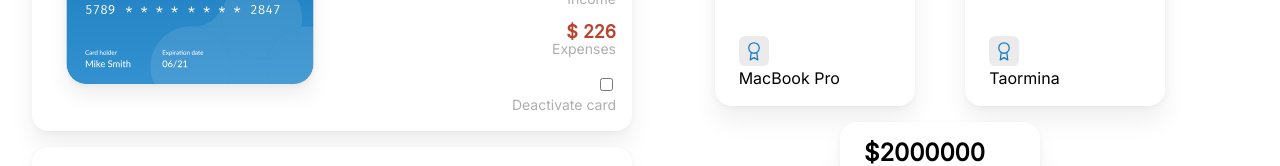
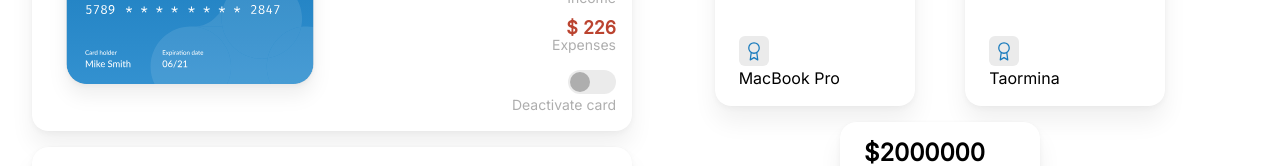
Before and after one commit to annabohlin1997/financial-dashboard, a React (Create React App) app: page / in a window 1280 px wide. Shown: the part 228-394 px from the top of the page. Built offline with nearby package versions, Linux system fonts and the light colour scheme.

Commit message:
styled toggle switch in Card component

```diff
--- a/src/components/Cards.js
+++ b/src/components/Cards.js
@@ -139,12 +139,15 @@ const Cards = ({ transactions }) => {
         </div>
 
         <div className="cards-statistics-readout">
+          <label className="cards-toggle-switch">
             <input
               type="checkbox"
               id="deactivateCardCheckBox"
               checked={!cardIsActive}
               onChange={(e) => setCardIsActive(!e.target.checked)}
             />
+            <span className="cards-toggle-slider"></span>
+          </label>
           <label
             htmlFor="deactivateCardCheckBox"
             className="cards-statistics-label"
--- a/src/styles/Cards.css
+++ b/src/styles/Cards.css
@@ -63,3 +63,62 @@
   font-size: 0.875rem;
   color: var(--color-gray);
 }
+
+.cards-toggle-switch {
+  position: relative;
+  display: inline-block;
+  width: 48px;
+  height: 24px;
+}
+
+.cards-toggle-switch input {
+  opacity: 0;
+  width: 0;
+  height: 0;
+}
+
+.cards-toggle-slider {
+  border-radius: 34px;
+}
+
+.cards-toggle-slider {
+  position: absolute;
+  cursor: pointer;
+  top: 0;
+  left: 0;
+  right: 0;
+  bottom: 0;
+  background-color: var(--color-light-gray);
+  -webkit-transition: .4s;
+  transition: .4s;
+}
+
+.cards-toggle-slider:before {
+  position: absolute;
+  content: "";
+  height: 20px;
+  width: 20px;
+  left: 2px;
+  bottom: 2px;
+  background-color: var(--color-gray);
+  -webkit-transition: .4s;
+  transition: .4s;
+}
+
+input:checked + .cards-toggle-slider {
+  background-color: var(--color-ui-primary);
+}
+
+input:focus + .cards-toggle-slider {
+  box-shadow: 0 0 1px var(--color-ui-primary);
+}
+
+input:checked + .cards-toggle-slider:before {
+  -webkit-transform: translateX(24px);
+  -ms-transform: translateX(24px);
+  transform: translateX(24px);
+}
+
+.cards-toggle-slider:before {
+  border-radius: 50%;
+}
```
Lines whose indentation alone changed are shown as unchanged.
